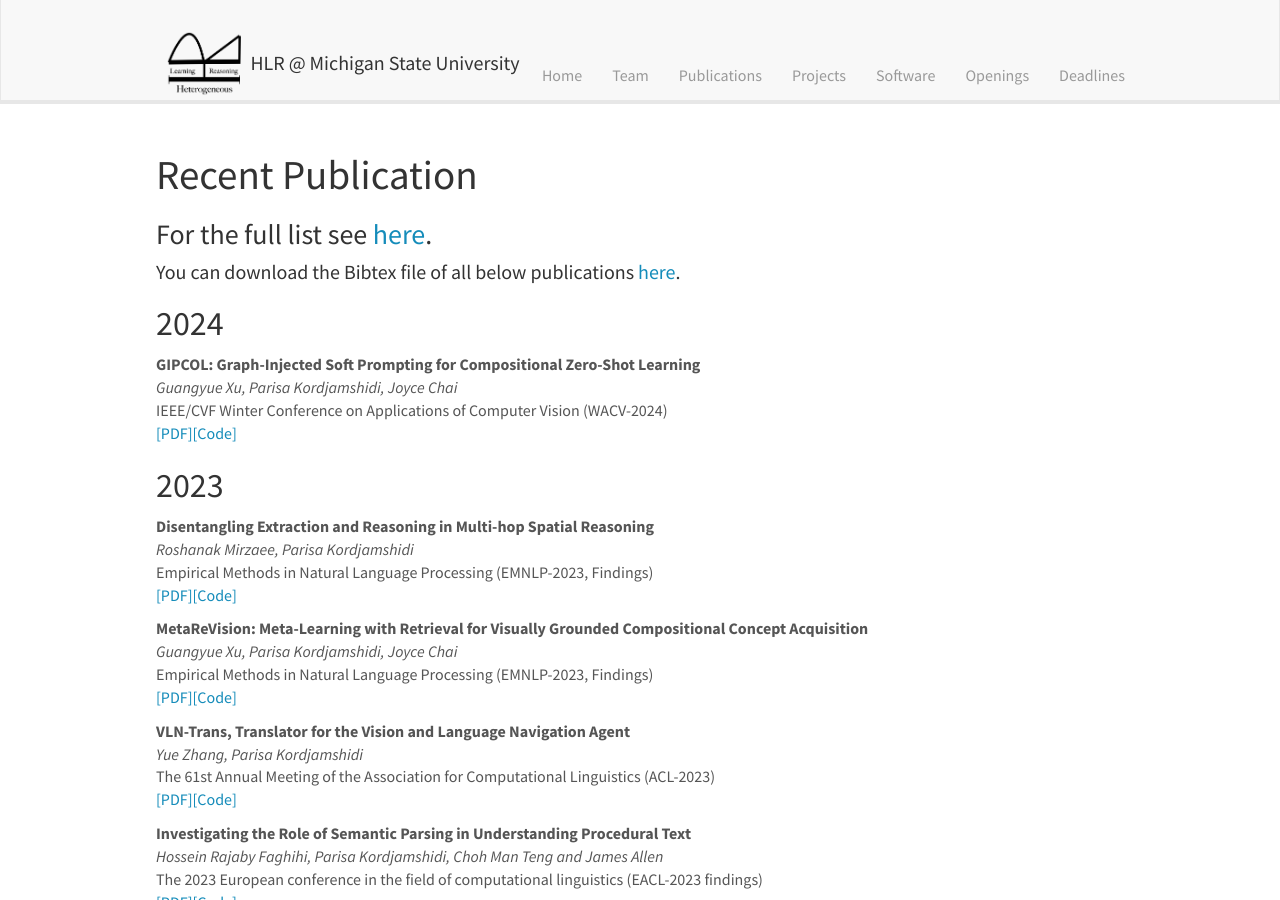
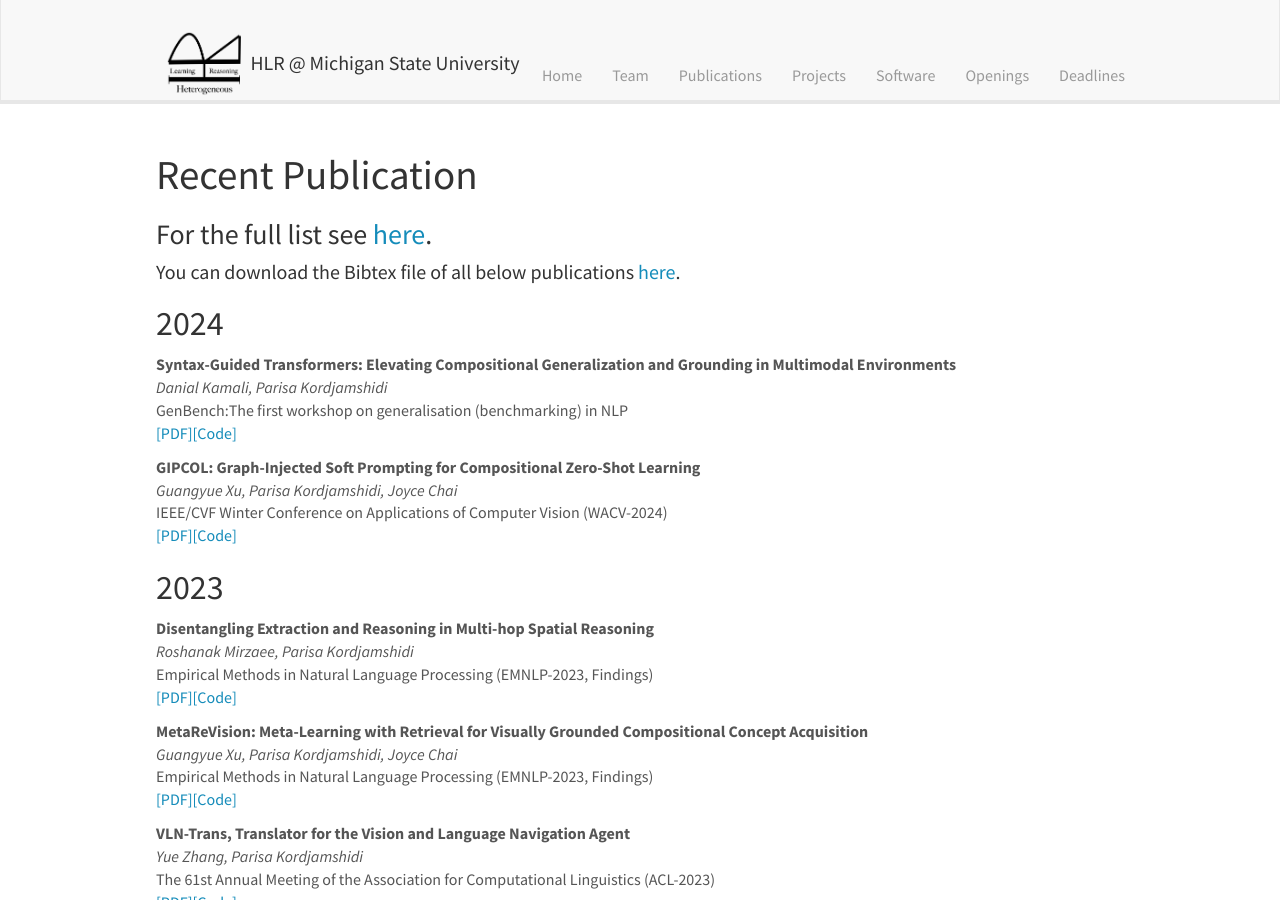
Before and after one commit to HLR/HLR.github.io, a Jekyll site: the page built from _pages/publications.md, in a window 1280 px wide and 900 px high. Built offline with Jekyll 4.4.1, drawn with Linux system fonts in a browser that asks for light colours; nearby versions of some CDN libraries.

Commit message:
update publist

```diff
--- a/_data/publist.yml
+++ b/_data/publist.yml
@@ -1,4 +1,15 @@
 #2024
+- title: "Syntax-Guided Transformers: Elevating Compositional Generalization and Grounding in Multimodal Environments"
+  authors: Danial Kamali, Parisa Kordjamshidi
+  venue: GenBench:The first workshop on generalisation (benchmarking) in NLP
+  year: 2024
+  links:
+    - url: https://arxiv.org/abs/2311.04364
+      display: PDF
+    - url: https://github.com/HLR/Syntax-Guided-Transformers
+      display: Code
+
+
 - title: "GIPCOL: Graph-Injected Soft Prompting for Compositional Zero-Shot Learning"
   authors: Guangyue Xu, Parisa Kordjamshidi, Joyce Chai
   venue: IEEE/CVF Winter Conference on Applications of Computer Vision (WACV-2024)
```
